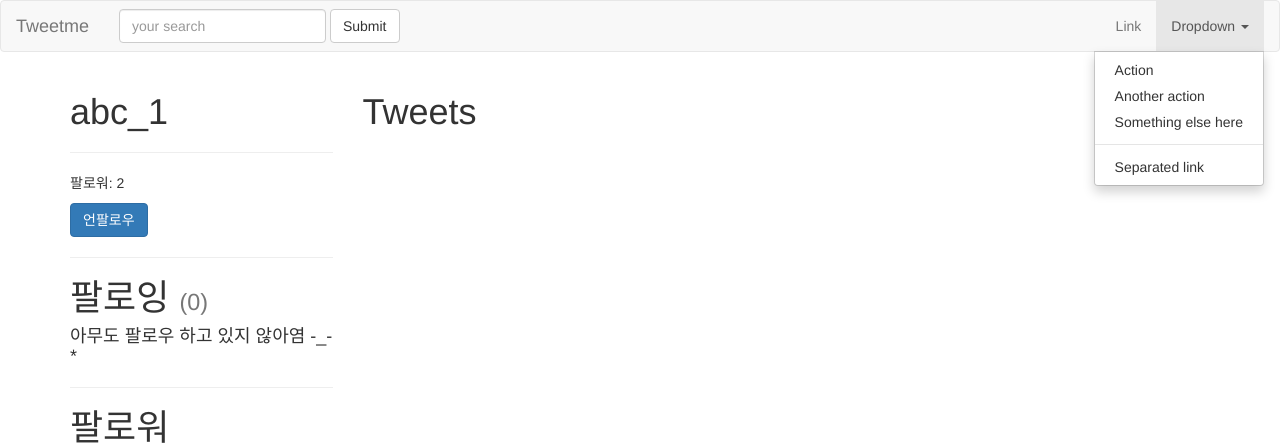
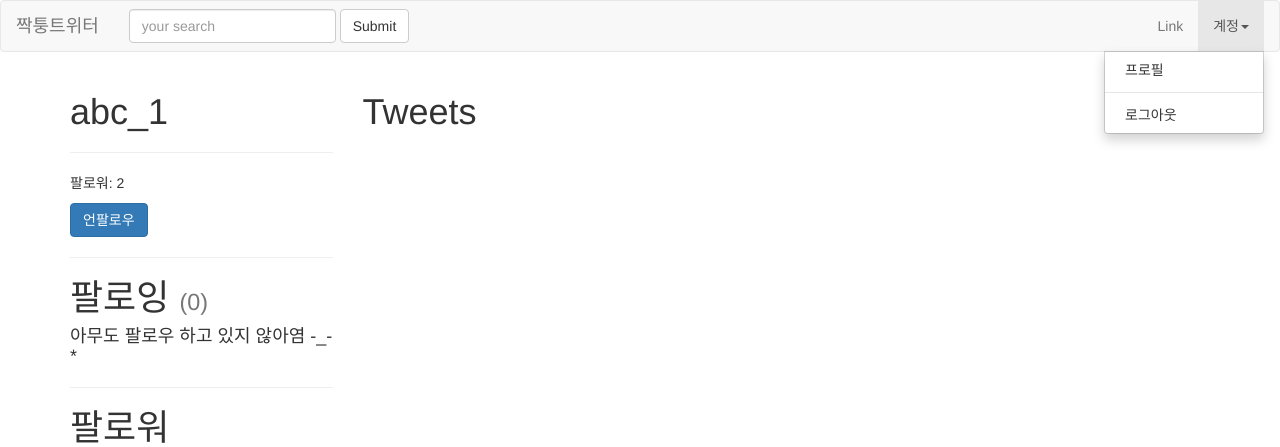
Before and after one commit to Covee/twitter_django, a Django app: a page that uses src/templates/navbar.html in a window 1280 px wide, after a click on "계정". Shown: the top 447 px of the page. Run offline with Django 3.2, Linux system fonts and the light colour scheme; a user stored in the database is signed in; data comes from the database, SQL or seed files in the repository; both versions use the stored data as it was after the commit; some libraries are stand-ins or nearby versions.

Commit message:
logout redirect, navbar 정리

```diff
--- a/src/templates/navbar.html
+++ b/src/templates/navbar.html
@@ -8,25 +8,31 @@
         <span class="icon-bar"></span>
         <span class="icon-bar"></span>
       </button>
-      <a class="navbar-brand" href="{% url 'home' %}">Tweetme</a>
+      <a class="navbar-brand" href="{% url 'home' %}">짝퉁트위터</a>
     </div>
 
     <!-- Collect the nav links, forms, and other content for toggling -->
     <div class="collapse navbar-collapse" id="bs-example-navbar-collapse-1">
+      {% if request.user.is_authenticated %}
       {% include 'tweets/search_form.html' %}
       <ul class="nav navbar-nav navbar-right">
         <li><a href="#">Link</a></li>
         <li class="dropdown">
-          <a href="#" class="dropdown-toggle" data-toggle="dropdown" role="button" aria-haspopup="true" aria-expanded="false">Dropdown <span class="caret"></span></a>
+          <a href="#" class="dropdown-toggle" data-toggle="dropdown" role="button" aria-haspopup="true" aria-expanded="false">계정<span class="caret"></span></a>
           <ul class="dropdown-menu">
-            <li><a href="#">Action</a></li>
-            <li><a href="#">Another action</a></li>
-            <li><a href="#">Something else here</a></li>
+            <li><a href="{{ request.user.profile.get_absolute_url }}">프로필</a></li>
             <li role="separator" class="divider"></li>
-            <li><a href="#">Separated link</a></li>
+            <li><a href="{% url 'logout' %}">로그아웃</a></li>
           </ul>
         </li>
       </ul>
+
+      {% else %}
+      <ul class="nav navbar-nav navbar-right">
+        <li><a href="{% url 'login' %}">로그인</a></li>
+        <li><a href="{% url 'register' %}">회원가입</a></li>
+      </ul>
+      {% endif %}
     </div><!-- /.navbar-collapse -->
   </div><!-- /.container-fluid -->
 </nav>
--- a/src/tweets/views.py
+++ b/src/tweets/views.py
@@ -42,7 +42,7 @@ class TweetDetailView(DetailView):
 	queryset = Tweet.objects.all()
 
 
-class TweetListView(ListView):
+class TweetListView(LoginRequiredMixin, ListView):
 	def get_queryset(self, *args, **kwargs):
 		qs = Tweet.objects.all()
 		query = self.request.GET.get("q", None)
--- a/src/twitter/settings/base.py
+++ b/src/twitter/settings/base.py
@@ -56,8 +56,9 @@ MIDDLEWARE = [
 ]
 
 ROOT_URLCONF = 'twitter.urls'
-LOGIN_URL = '/login'
+LOGIN_URL = '/login/'
 LOGIN_REDIRECT_URL = '/'
+LOGOUT_REDIRECT_URL = LOGIN_REDIRECT_URL
 
 
 TEMPLATES = [
--- a/src/twitter/settings/local.py
+++ b/src/twitter/settings/local.py
@@ -45,8 +45,9 @@ MIDDLEWARE = [
 ]
 
 ROOT_URLCONF = 'twitter.urls'
-LOGIN_URL = '/login'
+LOGIN_URL = '/login/'
 LOGIN_REDIRECT_URL = '/'
+LOGOUT_REDIRECT_URL = LOGIN_REDIRECT_URL
 
 
 TEMPLATES = [
--- a/src/twitter/settings/production.py
+++ b/src/twitter/settings/production.py
@@ -57,8 +57,9 @@ MIDDLEWARE = [
 ]
 
 ROOT_URLCONF = 'twitter.urls'
-LOGIN_URL = '/login'
+LOGIN_URL = '/login/'
 LOGIN_REDIRECT_URL = '/'
+LOGOUT_REDIRECT_URL = LOGIN_REDIRECT_URL
 
 
 TEMPLATES = [
```
Also changed, not shown: src/db.sqlite3.
